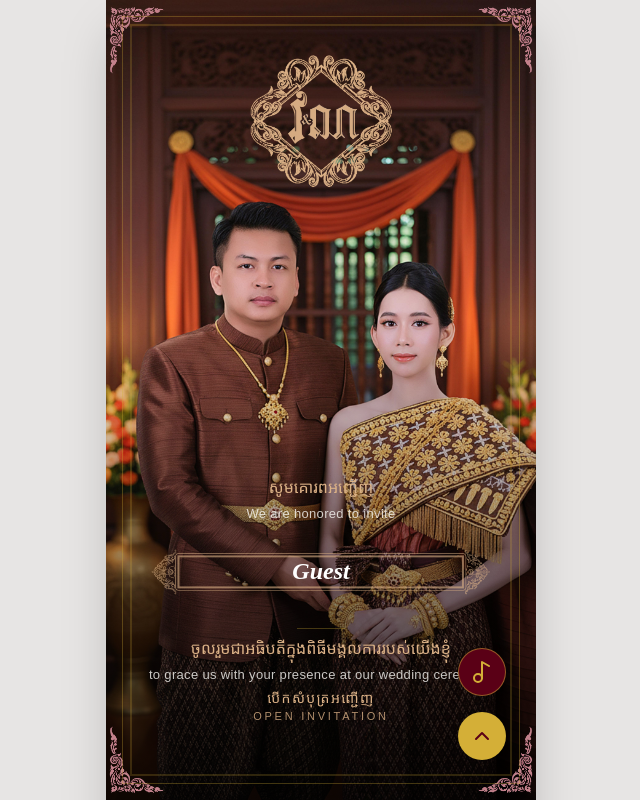
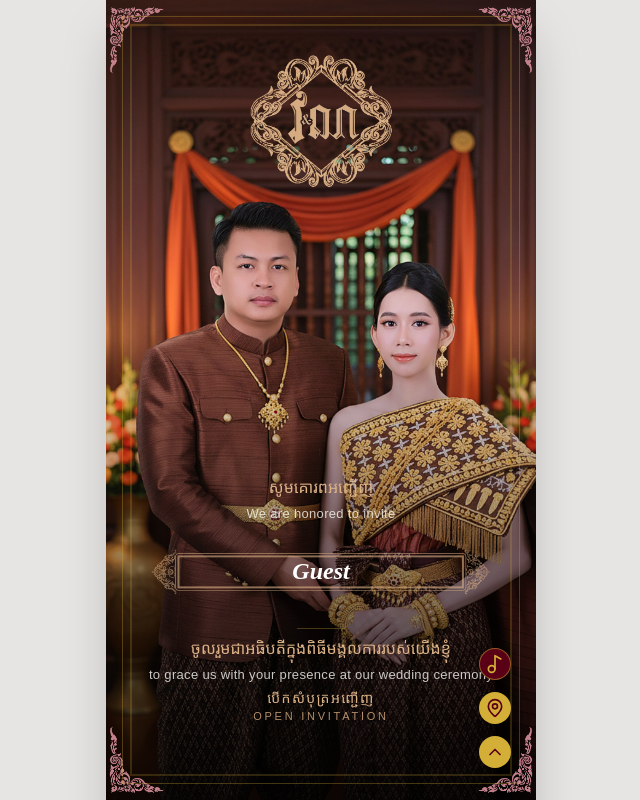
Before and after one commit to Yatothenerd/invit, a React (Vite) app: page / in a window 1280 px wide. Shown: the top 800 px of the page, without its empty margins (319-959 px from the left). Built offline with nearby package versions, Linux system fonts and the light colour scheme; no server answers; a web font is replaced by a local one.

Commit message:
map floating btn

```diff
--- a/src/components/FloatingControls.tsx
+++ b/src/components/FloatingControls.tsx
@@ -1,6 +1,6 @@
 import React from 'react';
 import { motion } from 'motion/react';
-import { Music, Music2, ChevronDown, ChevronUp } from 'lucide-react';
+import { Music, Music2, ChevronDown, ChevronUp, MapPin } from 'lucide-react';
 
 interface FloatingControlsProps {
   isPlaying: boolean;
@@ -14,8 +14,8 @@ export const FloatingControls: React.FC<FloatingControlsProps> = ({
   isPlaying, togglePlay, showScrollTop, scrollToTop, isAdminLayout
 }) => {
   const wrapperClassName = isAdminLayout
-    ? "fixed bottom-10 right-6 z-40 flex flex-col items-end gap-4"
-    : "fixed bottom-10 right-10 z-40 flex flex-col items-end gap-4 md:right-[calc(50%-185px)]";
+    ? "fixed bottom-8 right-2 z-40 flex flex-col items-end gap-3"
+    : "fixed bottom-8 right-2 z-40 flex flex-col items-end gap-3 md:right-[calc(50%-190px)]";
 
   const handleScrollClick = () => {
     if (showScrollTop) {
@@ -26,26 +26,44 @@ export const FloatingControls: React.FC<FloatingControlsProps> = ({
     }
   };
 
+  const handleMapClick = () => {
+    if (typeof document === 'undefined') return;
+    const el = document.getElementById('map-section');
+    if (el) {
+      el.scrollIntoView({ behavior: 'smooth', block: 'start' });
+    }
+  };
+
   return (
     <div className={wrapperClassName}>
       <motion.button
         initial={{ opacity: 0, scale: 0.5 }}
         animate={{ opacity: 1, scale: 1 }}
         onClick={togglePlay}
-        className="w-12 h-12 bg-wedding-red-dark text-wedding-gold rounded-full shadow-2xl flex items-center justify-center hover:bg-wedding-red/90 transition-all border border-wedding-gold/50"
+        className="w-8 h-8 bg-wedding-red-dark text-wedding-gold rounded-full shadow-2xl flex items-center justify-center hover:bg-wedding-red/90 transition-all border border-wedding-gold/50"
         title={isPlaying ? "Stop music" : "Play music"}
       >
-        {isPlaying ? <Music className="w-6 h-6" /> : <Music2 className="w-6 h-6" />}
+        {isPlaying ? <Music className="w-5 h-5" /> : <Music2 className="w-5 h-5" />}
+      </motion.button>
+
+      <motion.button
+        initial={{ opacity: 0, scale: 0.5 }}
+        animate={{ opacity: 1, scale: 1 }}
+        onClick={handleMapClick}
+        className="w-8 h-8 bg-wedding-gold text-wedding-red-dark rounded-full shadow-2xl flex items-center justify-center hover:bg-wedding-gold/90 transition-all border border-wedding-gold/50"
+        title="Go to map section"
+      >
+        <MapPin className="w-5 h-5" />
       </motion.button>
 
       <motion.button
         initial={{ opacity: 0, scale: 0.5 }}
         animate={{ opacity: 1, scale: 1 }}
         onClick={handleScrollClick}
-        className="w-12 h-12 bg-wedding-gold text-wedding-red-dark rounded-full shadow-2xl flex items-center justify-center hover:bg-wedding-gold/90 transition-all border border-wedding-gold/50"
+        className="w-8 h-8 bg-wedding-gold text-wedding-red-dark rounded-full shadow-2xl flex items-center justify-center hover:bg-wedding-gold/90 transition-all border border-wedding-gold/50"
         title={showScrollTop ? "Scroll to top" : "Scroll to bottom"}
       >
-        {showScrollTop ? <ChevronUp className="w-6 h-6" /> : <ChevronDown className="w-6 h-6" />}
+        {showScrollTop ? <ChevronUp className="w-5 h-5" /> : <ChevronDown className="w-5 h-5" />}
       </motion.button>
     </div>
   );
```
